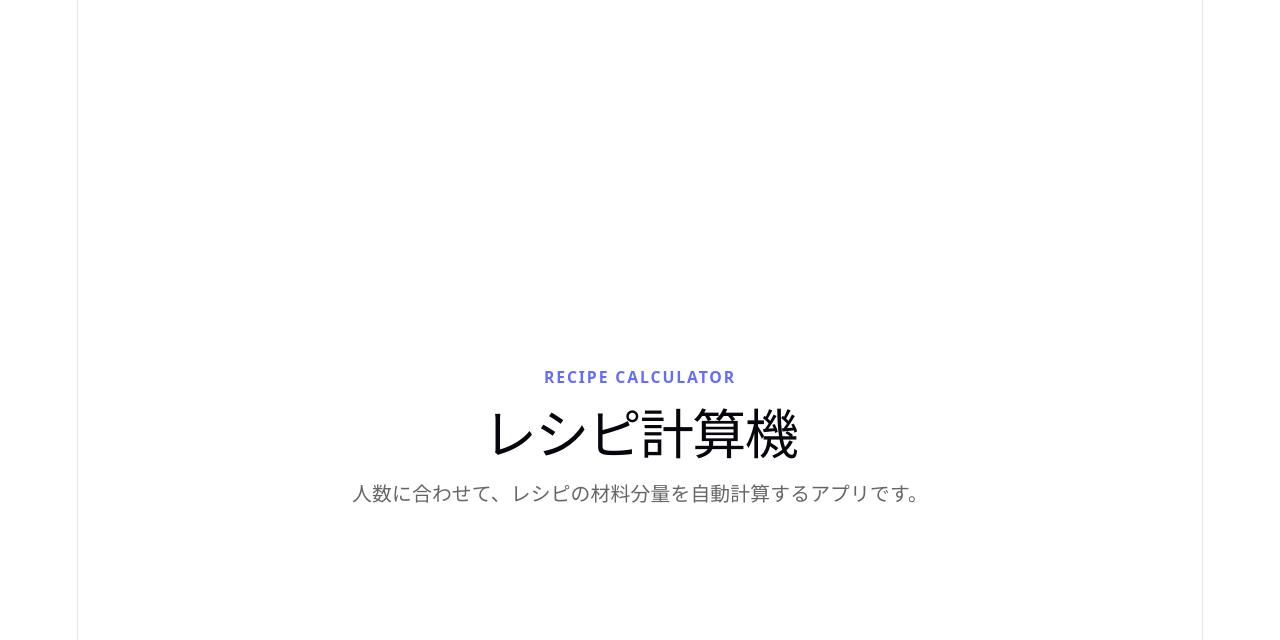
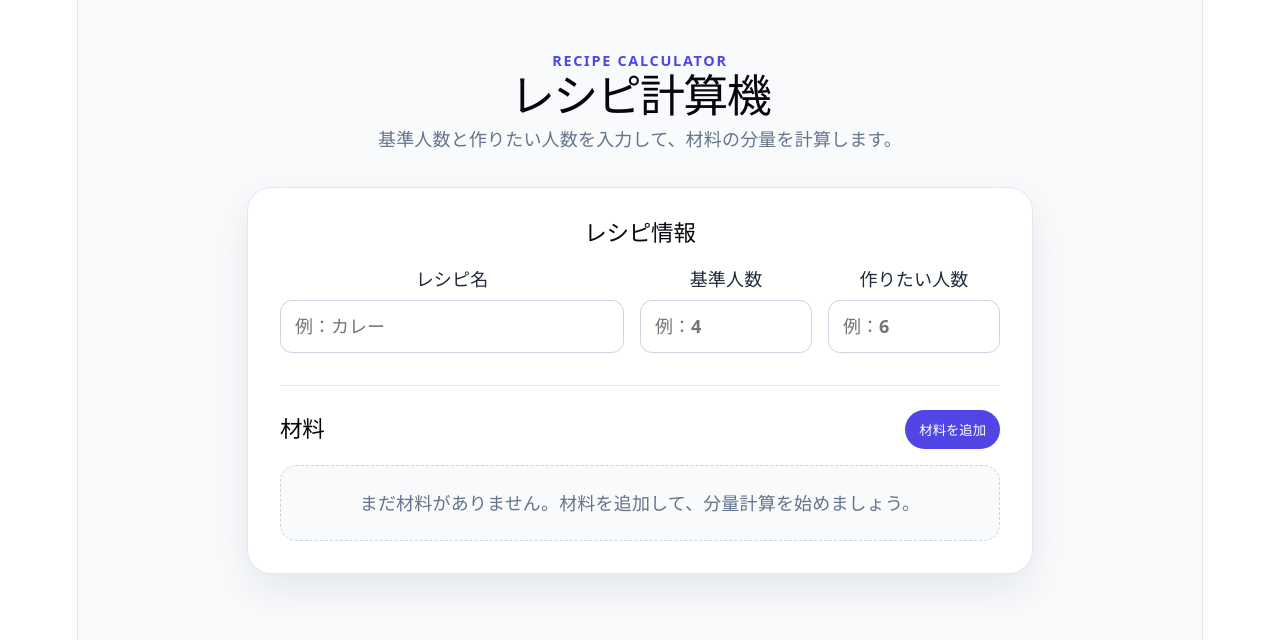
Before and after one commit to officeutq/recipe-calculator, a React (Vite) app: page / in a window 1280 px wide. Shown: the top 640 px of the page. Built offline with nearby package versions, Linux system fonts and the light colour scheme.

Commit message:
Add recipe form layout (#3)

```diff
--- a/src/App.css
+++ b/src/App.css
@@ -1,32 +1,116 @@
 .app {
   min-height: 100vh;
-  display: grid;
-  place-items: center;
-  padding: 2rem;
+  padding: 48px 24px;
+  background: #f8fafc;
+  color: #1f2937;
+}
+
+.app-header {
+  max-width: 720px;
+  margin: 0 auto 32px;
   text-align: center;
 }
 
-.hero {
-  max-width: 640px;
-}
-
 .app-label {
-  margin: 0 0 0.75rem;
-  font-size: 0.875rem;
+  margin: 0 0 8px;
+  color: #4f46e5;
+  font-size: 0.8rem;
   font-weight: 700;
   letter-spacing: 0.12em;
   text-transform: uppercase;
-  color: #646cff;
 }
 
-h1 {
+.app-header h1 {
   margin: 0;
-  font-size: 3rem;
-  line-height: 1.1;
+  font-size: 2.5rem;
 }
 
-.description {
-  margin: 1rem 0 0;
-  font-size: 1.1rem;
-  color: #666;
+.app-description {
+  margin: 16px 0 0;
+  color: #64748b;
+  line-height: 1.7;
 }
+
+.recipe-card {
+  max-width: 720px;
+  margin: 0 auto;
+  padding: 32px;
+  background: #ffffff;
+  border: 1px solid #e2e8f0;
+  border-radius: 24px;
+  box-shadow: 0 16px 40px rgba(15, 23, 42, 0.08);
+}
+
+.recipe-card h2 {
+  margin: 0 0 20px;
+  font-size: 1.25rem;
+}
+
+.form-grid {
+  display: grid;
+  grid-template-columns: 1fr;
+  gap: 16px;
+}
+
+.field {
+  display: grid;
+  gap: 8px;
+  font-weight: 700;
+}
+
+.field input {
+  width: 100%;
+  box-sizing: border-box;
+  padding: 12px 14px;
+  border: 1px solid #cbd5e1;
+  border-radius: 12px;
+  font: inherit;
+}
+
+.field input:focus {
+  border-color: #4f46e5;
+  outline: 3px solid rgba(79, 70, 229, 0.16);
+}
+
+.ingredients-section {
+  margin-top: 32px;
+  padding-top: 24px;
+  border-top: 1px solid #e2e8f0;
+}
+
+.section-header {
+  display: flex;
+  align-items: center;
+  justify-content: space-between;
+  gap: 16px;
+  margin-bottom: 16px;
+}
+
+.section-header h2 {
+  margin: 0;
+}
+
+.section-header button {
+  padding: 10px 14px;
+  border: 0;
+  border-radius: 999px;
+  background: #4f46e5;
+  color: #ffffff;
+  font-weight: 700;
+  cursor: pointer;
+}
+
+.empty-state {
+  padding: 24px;
+  border: 1px dashed #cbd5e1;
+  border-radius: 16px;
+  color: #64748b;
+  text-align: center;
+  background: #f8fafc;
+}
+
+@media (min-width: 640px) {
+  .form-grid {
+    grid-template-columns: 2fr 1fr 1fr;
+  }
+}
--- a/src/App.tsx
+++ b/src/App.tsx
@@ -3,12 +3,44 @@ import "./App.css"
 function App() {
   return (
     <main className="app">
-      <section className="hero">
+      <section className="app-header">
         <p className="app-label">Recipe Calculator</p>
         <h1>レシピ計算機</h1>
-        <p className="description">
-          人数に合わせて、レシピの材料分量を自動計算するアプリです。
+        <p className="app-description">
+          基準人数と作りたい人数を入力して、材料の分量を計算します。
         </p>
+      </section>
+
+      <section className="recipe-card" aria-labelledby="recipe-form-title">
+        <h2 id="recipe-form-title">レシピ情報</h2>
+
+        <div className="form-grid">
+          <label className="field">
+            <span>レシピ名</span>
+            <input type="text" placeholder="例：カレー" />
+          </label>
+
+          <label className="field">
+            <span>基準人数</span>
+            <input type="number" min="1" placeholder="例：4" />
+          </label>
+
+          <label className="field">
+            <span>作りたい人数</span>
+            <input type="number" min="1" placeholder="例：6" />
+          </label>
+        </div>
+
+        <div className="ingredients-section">
+          <div className="section-header">
+            <h2>材料</h2>
+            <button type="button">材料を追加</button>
+          </div>
+
+          <div className="empty-state">
+            まだ材料がありません。材料を追加して、分量計算を始めましょう。
+          </div>
+        </div>
       </section>
     </main>
   )
```
